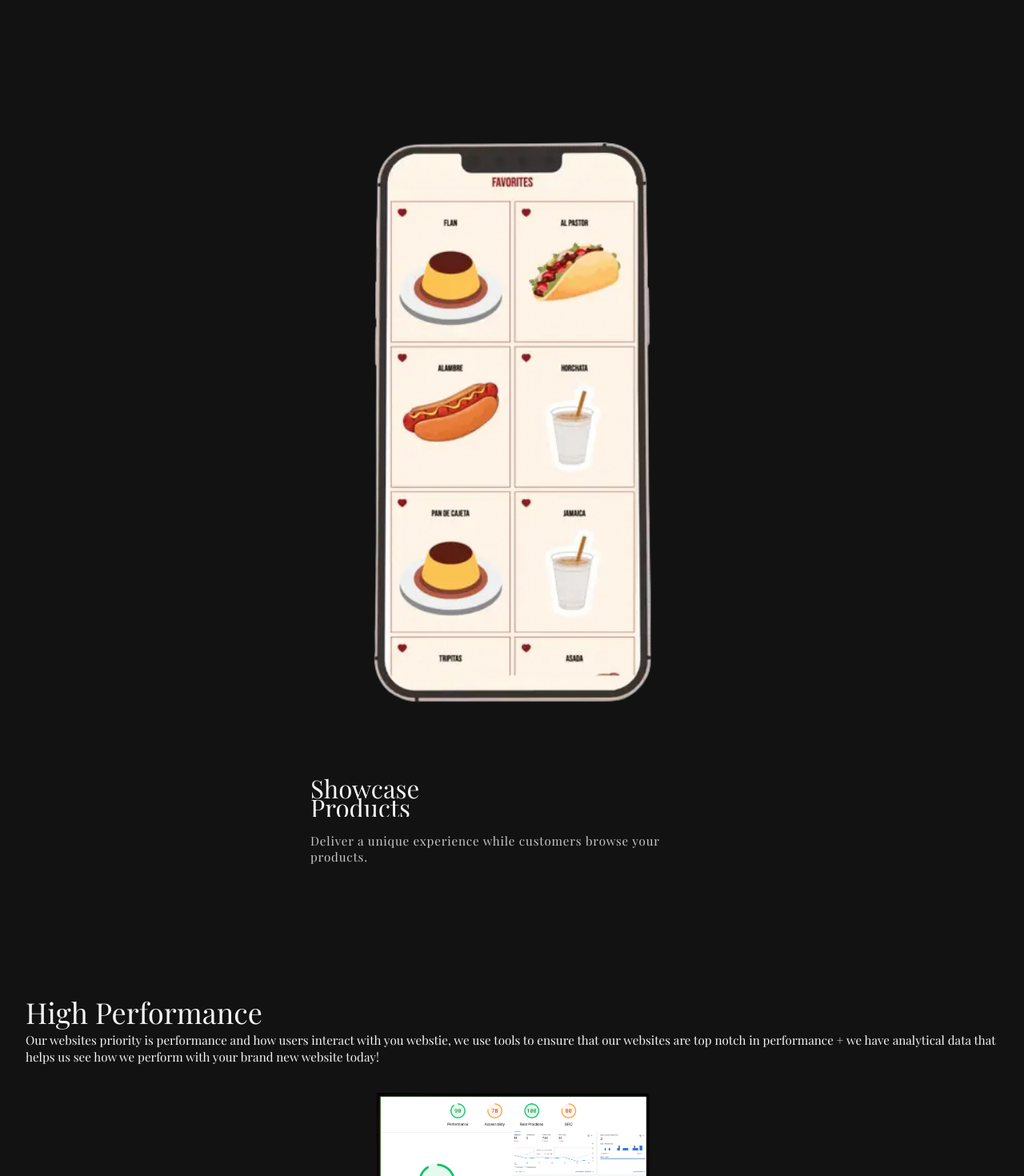
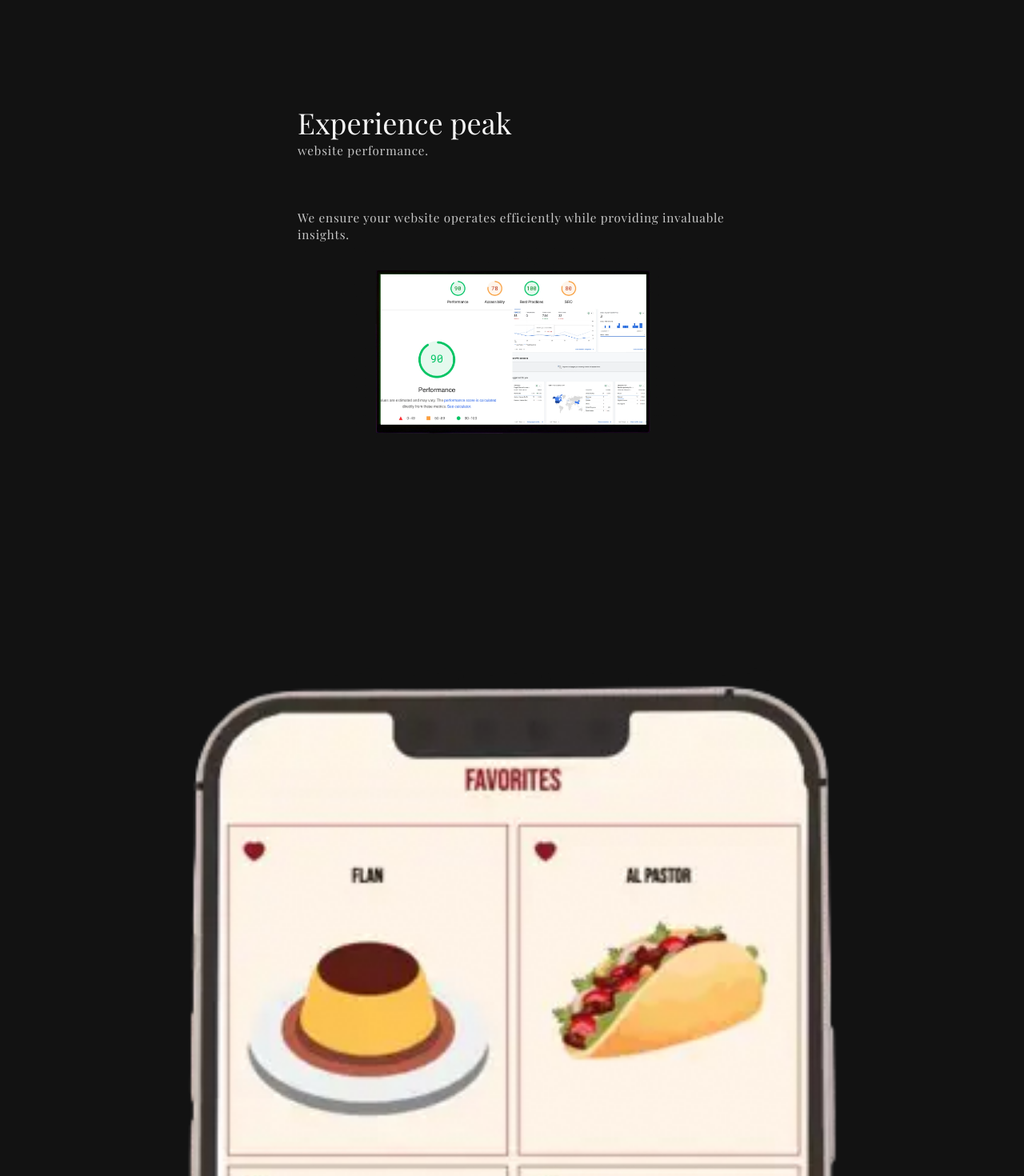
Before and after one commit to gtzjesus/worldhello-frontend, a React (Vite) app: page / in a window 1280 px wide. Shown: the part 5100-6570 px from the top of the page at 80% size. Built offline with nearby package versions, Linux system fonts and the light colour scheme; no server answers; the database is empty.

Commit message:
Analytics section component implementation

```diff
--- a/src/components/performance/Performance.jsx
+++ b/src/components/performance/Performance.jsx
@@ -39,9 +39,10 @@ function Performance() {
       </ResponsiveContainer>
       <Email />
       <ResponsiveContainer>
-        <ShowcaseProducts />
+        <Analytics />
       </ResponsiveContainer>
-      <Analytics />
+      <ShowcaseProducts />
+
       <CollectPayments />
       <EarthZoom />
     </>
--- a/src/components/performance/sub-performances/Analytics.jsx
+++ b/src/components/performance/sub-performances/Analytics.jsx
@@ -31,19 +31,24 @@ const Title = styled.span`
 
 const SubTitle = styled.span`
   font-size: var(--font-xxxsmall);
+  letter-spacing: 0.05rem;
+  opacity: 0.8;
 `;
 
 function Analytics() {
   return (
     <LazyLoad>
       <Details>
-        <Title>High Performance</Title>
+        <Title>Experience peak</Title>
+        <br />
+        <SubTitle>website performance.</SubTitle>
+        <br />
+        <br />
+        <br />
         <br />
         <SubTitle>
-          Our websites priority is performance and how users interact with you
-          webstie, we use tools to ensure that our websites are top notch in
-          performance + we have analytical data that helps us see how we perform
-          with your brand new website today!
+          We ensure your website operates efficiently while providing invaluable
+          insights.
         </SubTitle>
       </Details>
       <StyledAnalytics />
```
